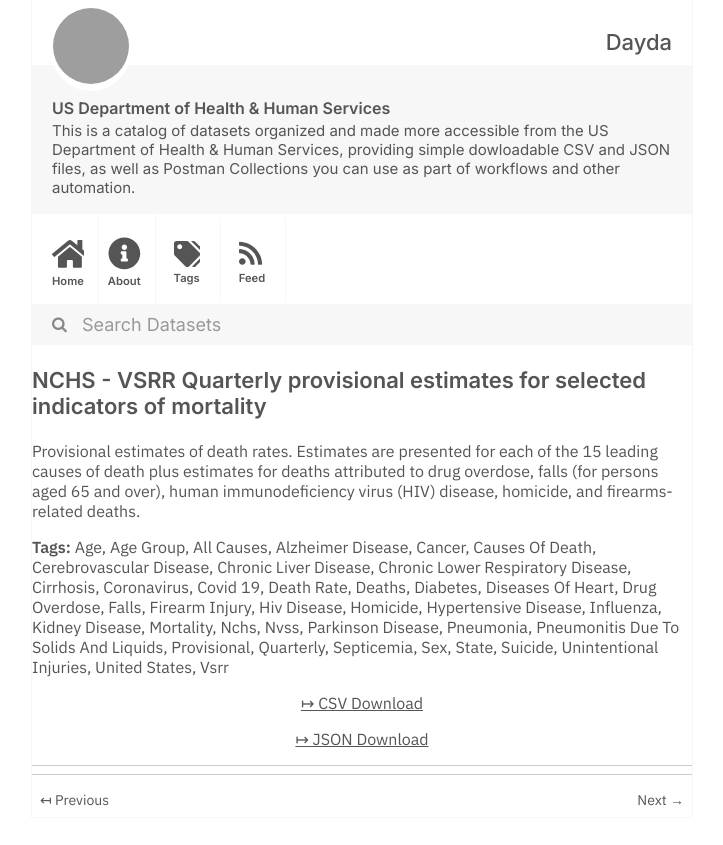
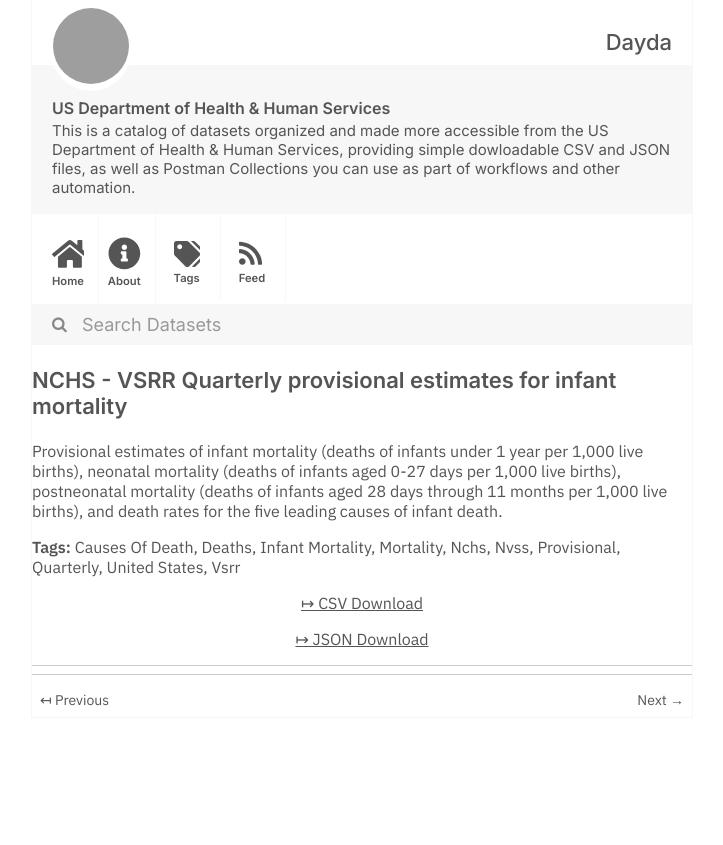
Before and after one commit to dayda-entities/us-department-of-health-and-human-services, a Jekyll site: the page built from _posts/2020-11-10-nchs-vsrr-quarterly-provisiona.md, in a window 1280 px wide, cut to the strip 0-845 px from the top of the page. Shown: the whole strip, without its empty margins (278-1001 px from the left). Built offline with Jekyll 4.4.1, drawn with Linux system fonts in a browser that asks for light colours; grey boxes are pictures that could not be loaded.

Commit message:
Publish Data

```diff
--- a/_posts/2020-11-10-nchs-vsrr-quarterly-provisiona.md
+++ b/_posts/2020-11-10-nchs-vsrr-quarterly-provisiona.md
@@ -1,55 +1,24 @@
 ---
-title: >-
-  NCHS - VSRR Quarterly provisional estimates for selected indicators of
-  mortality
-created: '2020-11-10T16:18:20.125706'
-modified: '2021-04-25T14:50:54.072297'
+title: NCHS - VSRR Quarterly provisional estimates for infant mortality
+created: '2020-11-10T16:18:17.416056'
+modified: '2021-04-21T22:19:08.076703'
 state: active
 type: dataset
 tags:
-  - Age
-  - Age Group
-  - All Causes
-  - Alzheimer Disease
-  - Cancer
   - Causes Of Death
-  - Cerebrovascular Disease
-  - Chronic Liver Disease
-  - Chronic Lower Respiratory Disease
-  - Cirrhosis
-  - Coronavirus
-  - Covid 19
-  - Death Rate
   - Deaths
-  - Diabetes
-  - Diseases Of Heart
-  - Drug Overdose
-  - Falls
-  - Firearm Injury
-  - Hiv Disease
-  - Homicide
-  - Hypertensive Disease
-  - Influenza
-  - Kidney Disease
+  - Infant Mortality
   - Mortality
   - Nchs
   - Nvss
-  - Parkinson Disease
-  - Pneumonia
-  - Pneumonitis Due To Solids And Liquids
   - Provisional
   - Quarterly
-  - Septicemia
-  - Sex
-  - State
-  - Suicide
-  - Unintentional Injuries
   - United States
   - Vsrr
 groups: []
-csv_url: 'https://data.cdc.gov/api/views/489q-934x/rows.csv?accessType=DOWNLOAD'
-json_url: 'https://data.cdc.gov/api/views/489q-934x/rows.json?accessType=DOWNLOAD'
+csv_url: 'https://data.cdc.gov/api/views/jqwm-z2g9/rows.csv?accessType=DOWNLOAD'
+json_url: 'https://data.cdc.gov/api/views/jqwm-z2g9/rows.json?accessType=DOWNLOAD'
 layout: post
 
 ---
-Provisional estimates of death rates. Estimates are presented for each of the 15 leading causes of death plus estimates for deaths attributed to drug overdose, falls (for persons aged 65 and over), human immunodeficiency virus (HIV) disease, homicide, and firearms-related deaths.
+Provisional estimates of infant mortality (deaths of infants under 1 year per 1,000 live births), neonatal mortality (deaths of infants aged 0-27 days per 1,000 live births), postneonatal mortality (deaths of infants aged 28 days through 11 months per 1,000 live births), and death rates for the five leading causes of infant death.
```
